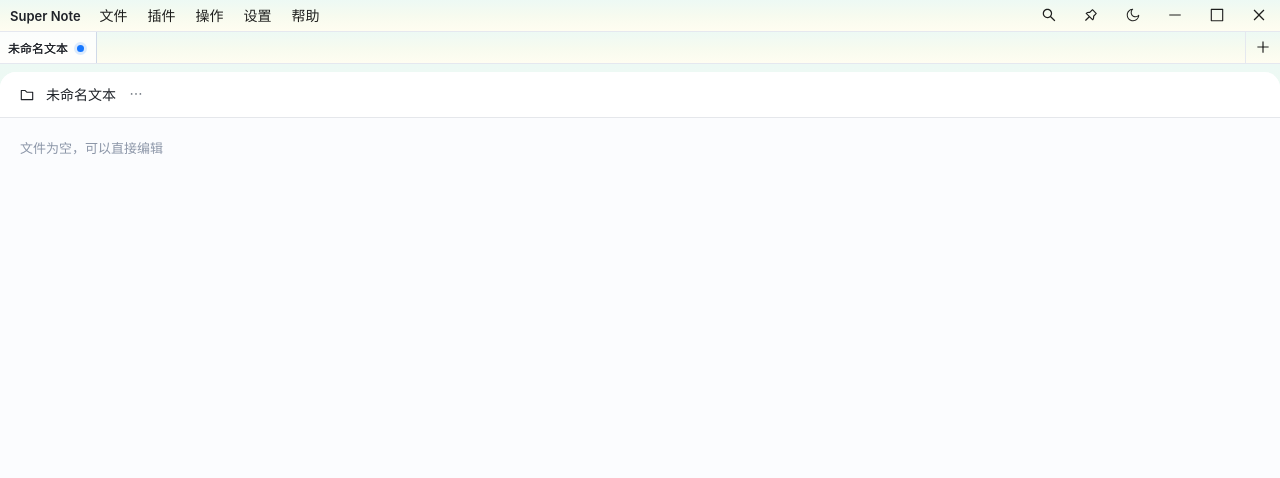
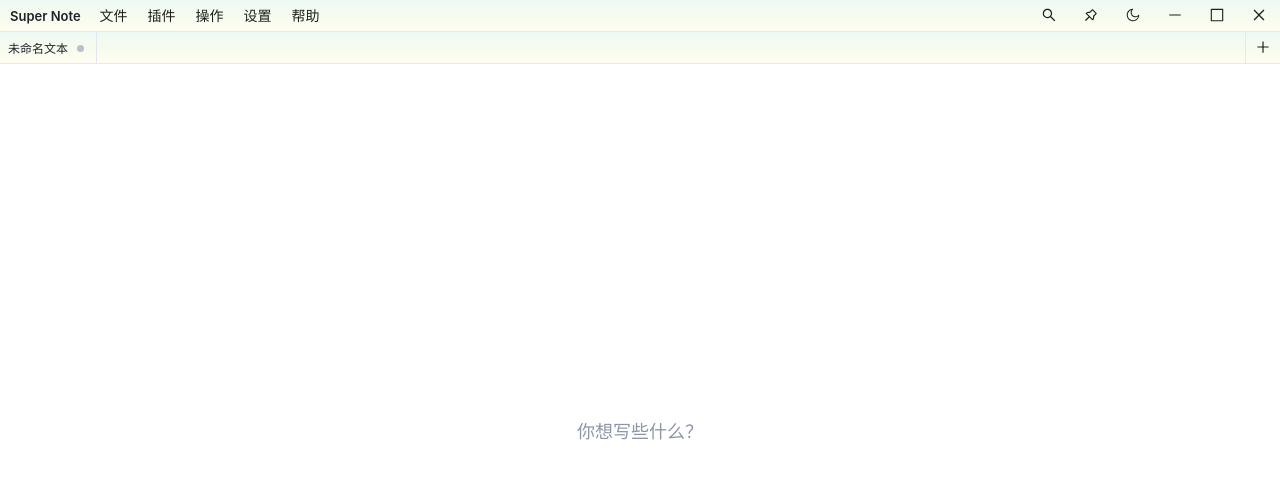
Before and after one commit to lvkun996/super-note, a React (Vite) app: page / in a window 1280 px wide. Shown: the top 478 px of the page. Built offline with nearby package versions, Linux system fonts and the light colour scheme; a web font is replaced by a local one.

Commit message:
feat: add welcome workspace state for v0.1.21

```diff
--- a/package.json
+++ b/package.json
@@ -1,6 +1,6 @@
 {
   "name": "super-note",
-  "version": "0.1.20",
+  "version": "0.1.21",
   "private": true,
   "description": "编辑你的世界",
   "author": "kunkun",
--- a/src/App.tsx
+++ b/src/App.tsx
@@ -71,6 +71,7 @@ import type {
   TabLayout,
 } from "./appTypes";
 import { EmptyWorld } from "./components/EmptyWorld";
+import { WelcomeWorld } from "./components/WelcomeWorld";
 import { dispatchCanvasItemDrag, dispatchCanvasItemDragEnd } from "./features/canvas/canvasLiveDrag";
 import {
   DEFAULT_TEXT_FONT_SIZE,
@@ -150,6 +151,12 @@ const canvasThemes: CanvasTheme[] = [
 ];
 
 const releaseTimeline: Array<{ version: string; date: string; title: string; description: string; upcoming?: boolean }> = [
+  {
+    version: "v0.1.21",
+    date: "2026.09.03",
+    title: "默认欢迎页与托盘入口",
+    description: "托盘左键直接打开主窗口；横栏布局直达文本编辑区；首次启动、完全重启和点击 Super Note 时展示默认欢迎页。",
+  },
   {
     version: "v0.1.20",
     date: "2026.09.03",
@@ -560,6 +567,7 @@ function makePreview(text: string, query: string, matchIndex?: number) {
 function AppShell() {
   const { message, modal } = AntApp.useApp();
   const [tabs, setTabs] = useState<NoteTab[]>(() => [createTextTab(0)]);
+  const [welcomeVisible, setWelcomeVisible] = useState(true);
   const [paneIds, setPaneIds] = useState<PaneKey[]>([INITIAL_PANE_ID]);
   const [paneActiveTabIds, setPaneActiveTabIds] = useState<Record<PaneKey, string>>(() => ({ [INITIAL_PANE_ID]: tabs[0].id }));
   const [activePane, setActivePane] = useState<PaneKey>(INITIAL_PANE_ID);
@@ -587,14 +595,14 @@ function AppShell() {
   const [fileSearchTarget, setFileSearchTarget] = useState<TextSearchTarget | null>(null);
   const [imagePreview, setImagePreview] = useState<{ src: string; name: string } | null>(null);
   const [appInfo, setAppInfo] = useState<AppInfo>({
-    version: "0.1.20",
+    version: "0.1.21",
     author: "kunkun",
     desc: "认识自身平凡后，依旧拥有改变世界的勇气",
   });
   const [updateStatus, setUpdateStatus] = useState<UpdateStatus>({
     state: "idle",
     channel: "latest",
-    currentVersion: "0.1.20",
+    currentVersion: "0.1.21",
   });
   const lastCanvasPoint = useRef<Record<string, { x: number; y: number }>>({});
   const draggingRef = useRef<DragState | null>(null);
@@ -667,8 +675,8 @@ function AppShell() {
   }, [paneActiveTabIds, paneIds, paneTabs]);
 
   const splitView = paneIds.length > 1;
-  const activeTab = activeTabsByPane[activePane] ?? activeTabsByPane[paneIds[0]] ?? tabs[0];
-  const activeTabId = activeTab?.id ?? tabs[0]?.id ?? "";
+  const activeTab = welcomeVisible ? undefined : activeTabsByPane[activePane] ?? activeTabsByPane[paneIds[0]] ?? tabs[0];
+  const activeTabId = welcomeVisible ? "" : activeTab?.id ?? tabs[0]?.id ?? "";
   const activeFileFontSize = activeTab?.kind === "file" ? getFileFontSize(activeTab) : null;
 
   const getPaneViewState = useCallback(
@@ -708,6 +716,7 @@ function AppShell() {
     paneTabHistoryRef.current[pane] = rememberTabVisit(paneTabHistoryRef.current[pane] ?? [], tabId);
     setPaneActiveTabIds((current) => ({ ...current, [pane]: tabId }));
     setActivePane(pane);
+    setWelcomeVisible(false);
   }, []);
 
   const toggleCanvasPlugin = useCallback(() => {
@@ -3407,6 +3416,7 @@ function AppShell() {
       <Suspense fallback={<FeatureLoading label="正在加载文本模块..." />}>
       <LazyFileView
         tab={tab}
+        showTitleBar={settings.tabLayout === "left"}
         title={getTabDisplayTitle(tab)}
         titleMenuItems={[
           { key: "rename", label: "编辑名称", onClick: () => renameTab(tab.id) },
@@ -3445,9 +3455,9 @@ function AppShell() {
   };
 
   const renderSurface = (tab: NoteTab | null, pane: PaneKey) => (
-    <section key={pane} className={`work-pane ${activePane === pane ? "focused" : ""}`} onMouseDown={() => tab && focusTabInPane(tab.id, pane)}>
+    <section key={pane} className={`work-pane ${activePane === pane ? "focused" : ""}`} onMouseDown={() => !welcomeVisible && tab && focusTabInPane(tab.id, pane)}>
       <div className="pane-content">
-        {tab ? renderPaneContent(tab, pane) : <EmptyWorld />}
+        {welcomeVisible ? <WelcomeWorld /> : tab ? renderPaneContent(tab, pane) : <EmptyWorld />}
       </div>
     </section>
   );
@@ -3481,7 +3491,12 @@ function AppShell() {
     >
       <header className="app-titlebar">
         <div className="titlebar-left">
-          <span className="app-brand" aria-label="Super Note">
+          <span className="app-brand" role="button" tabIndex={0} aria-label="打开欢迎页" onClick={() => setWelcomeVisible(true)} onKeyDown={(event) => {
+            if (event.key === "Enter" || event.key === " ") {
+              event.preventDefault();
+              setWelcomeVisible(true);
+            }
+          }}>
             <span className="app-title-stack">
               <span className="app-title">Super Note</span>
             </span>
@@ -3568,7 +3583,9 @@ function AppShell() {
           tabs={tabNavigationItems}
           paneIds={renderedPaneIds}
           paneTabIds={paneTabIds}
-          paneActiveTabIds={paneActiveTabIds}
+          paneActiveTabIds={welcomeVisible
+            ? Object.fromEntries(paneIds.map((pane) => [pane, "__welcome__"])) as Record<PaneKey, string>
+            : paneActiveTabIds}
           activePane={activePane}
           splitView={renderedSplitView}
           canvasPluginEnabled={canvasPluginEnabled}
--- /dev/null
+++ b/src/components/WelcomeWorld.tsx
@@ -0,0 +1,7 @@
+export function WelcomeWorld() {
+  return (
+    <div className="welcome-world" role="status" aria-label="欢迎页">
+      <p>你想写些什么？</p>
+    </div>
+  );
+}
--- a/src/features/text/FileView.tsx
+++ b/src/features/text/FileView.tsx
@@ -23,6 +23,7 @@ const EMPTY_SELECTION: TextSelection = { start: 0, end: 0 };
 
 type FileViewProps = {
   tab: FileTab;
+  showTitleBar?: boolean;
   title?: string;
   titleMenuItems?: MenuProps["items"];
   searchValue: string;
@@ -38,6 +39,7 @@ type FileViewProps = {
 
 export function FileView({
   tab,
+  showTitleBar = true,
   title,
   titleMenuItems,
   searchValue,
@@ -449,7 +451,7 @@ export function FileView({
         style={{ ["--file-font-size" as string]: `${fontSize}px` }}
         onWheel={handleFontSizeWheel}
       >
-        {titleBar}
+        {showTitleBar ? titleBar : null}
         <div className="markdown-toolbar">
           <span className="markdown-toolbar-title">Markdown</span>
           <Button.Group size="small">
@@ -538,7 +540,7 @@ export function FileView({
 
   return (
     <div className="file-view" data-tab-id={tab.id} style={{ ["--file-font-size" as string]: `${fontSize}px` }} onWheel={handleFontSizeWheel}>
-      {titleBar}
+      {showTitleBar ? titleBar : null}
       <Dropdown menu={{ items: contextMenuItems }} trigger={["contextMenu"]}>
         {textEditor}
       </Dropdown>
--- a/src/styles.css
+++ b/src/styles.css
@@ -1431,6 +1431,38 @@ body:has(.app-shell.dark-mode) .tab-context-menu .ant-dropdown-menu-item-divider
   color: #a9b6c8;
 }
 
+.welcome-world {
+  height: 100%;
+  min-height: 180px;
+  display: grid;
+  place-items: center;
+  background: #fff;
+  color: #8c96a8;
+  font-size: 18px;
+}
+
+.welcome-world p {
+  margin: 0;
+}
+
+.dark-mode .welcome-world {
+  background: #101722;
+  color: #a9b6c8;
+}
+
+.app-brand[role="button"] {
+  cursor: pointer;
+  -webkit-app-region: no-drag;
+}
+
+.app-content-shell.tab-layout-top .pane-content:has(> .file-view) {
+  padding-top: 0;
+}
+
+.app-content-shell.tab-layout-top .file-view {
+  border-radius: 0;
+}
+
 .dark-mode .file-view {
   background: #101722;
 }
```
Also changed, not shown: scripts/release.mjs (+11 -0 lines), site/index.html (+22 -6 lines), 1 other file (tests, documents, lock files or other folders).
